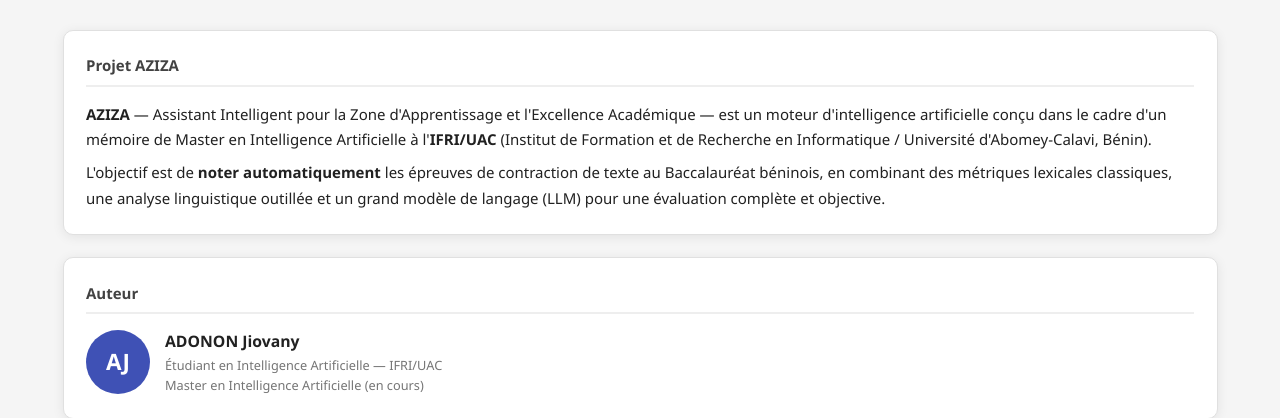
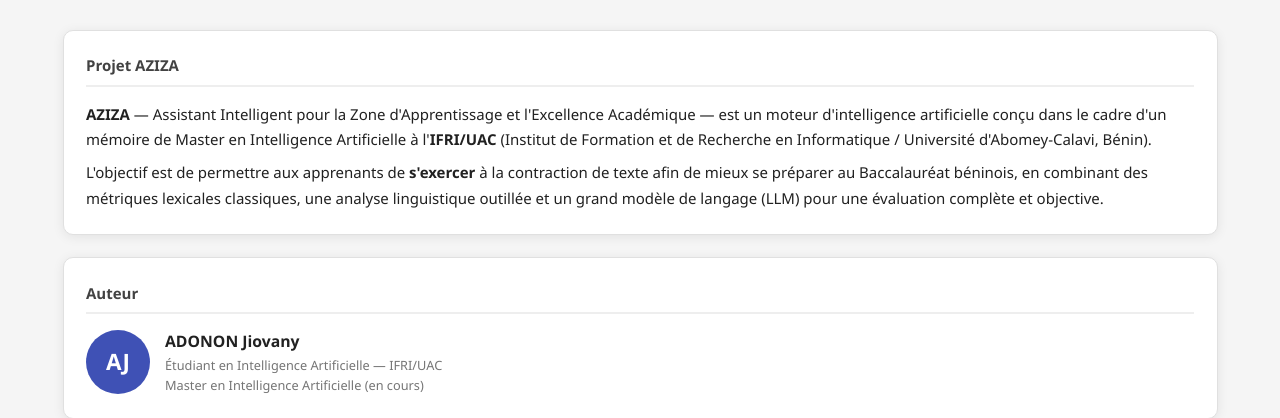
Before and after one commit to Shado-Jony/AZIZA_contraction_de_texte, a Flask app: page /a-propos in a window 1280 px wide. Shown: the part 151-569 px from the top of the page. Run offline with Flask 3, Linux system fonts and the light colour scheme.

Commit message:
fix: reformulation description À propos (s'exercer, pas noter les épreuves)

```diff
--- a/demo/templates/a_propos.html
+++ b/demo/templates/a_propos.html
@@ -39,7 +39,7 @@
         <strong>AZIZA</strong> — Assistant Intelligent pour la Zone d'Apprentissage et l'Excellence Académique — est un moteur d'intelligence artificielle conçu dans le cadre d'un mémoire de Master en Intelligence Artificielle à l'<strong>IFRI/UAC</strong> (Institut de Formation et de Recherche en Informatique / Université d'Abomey-Calavi, Bénin).
       </p>
       <p style="margin-top:.5rem;line-height:1.7;">
-        L'objectif est de <strong>noter automatiquement</strong> les épreuves de contraction de texte au Baccalauréat béninois, en combinant des métriques lexicales classiques, une analyse linguistique outillée et un grand modèle de langage (LLM) pour une évaluation complète et objective.
+        L'objectif est de permettre aux apprenants de <strong>s'exercer</strong> à la contraction de texte afin de mieux se préparer au Baccalauréat béninois, en combinant des métriques lexicales classiques, une analyse linguistique outillée et un grand modèle de langage (LLM) pour une évaluation complète et objective.
       </p>
     </section>
 
```
